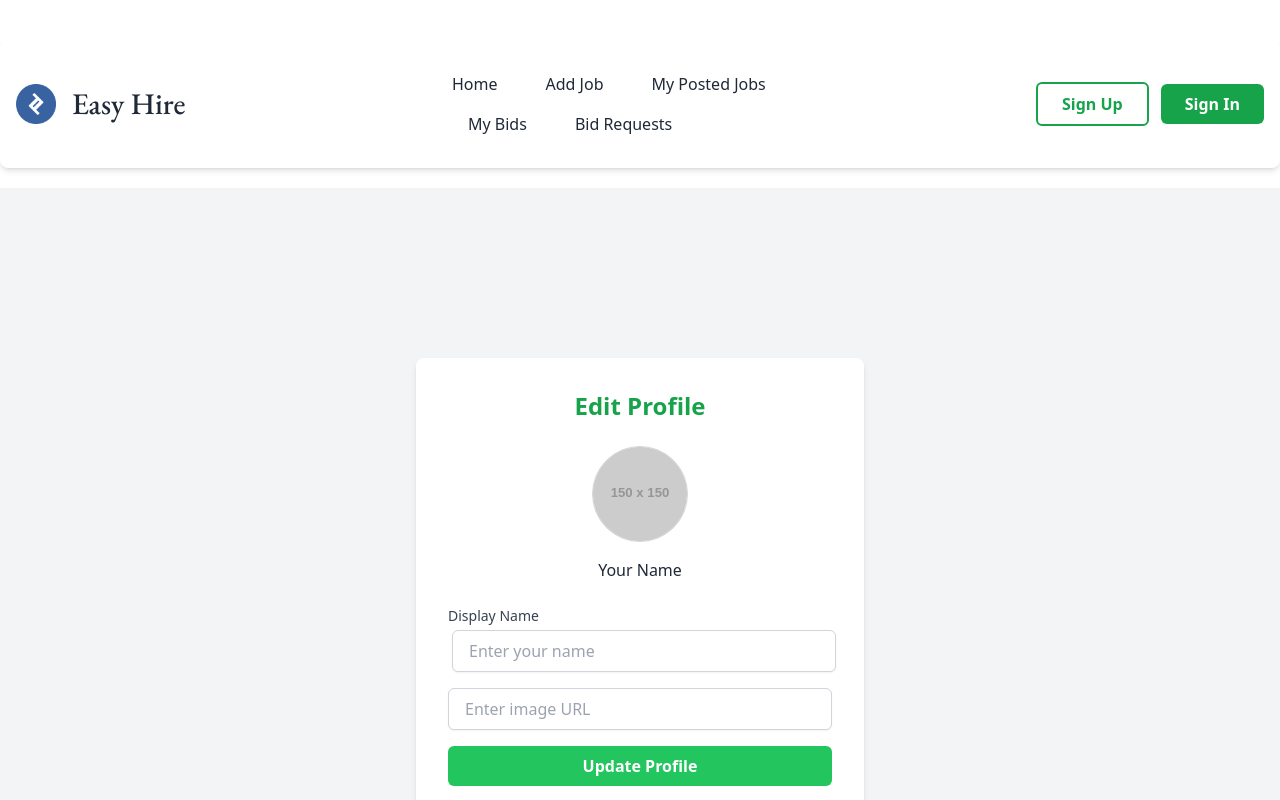
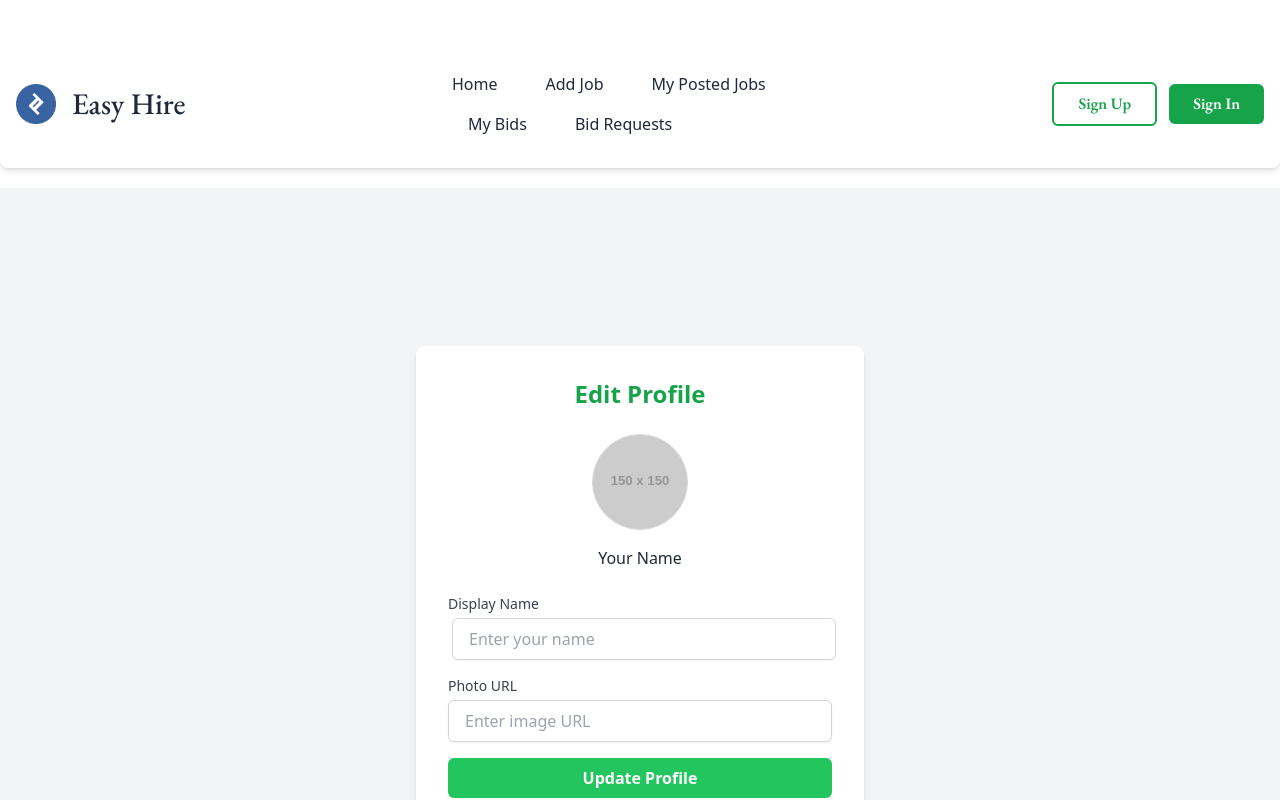
Before and after one commit to Sohelrana2815/easy-hire-front-end, a React (Vite) app: page /editProfile in a window 1280 px wide. Shown: the top 800 px of the page. Built offline with nearby package versions, Linux system fonts and the light colour scheme; no server answers.

Commit message:
successfully dynamically update the user profile info

```diff
--- a/src/Pages/EditProfile/EditProfile.jsx
+++ b/src/Pages/EditProfile/EditProfile.jsx
@@ -1,9 +1,18 @@
-import { useState } from "react";
+import { useEffect, useState } from "react";
 import useAuth from "../../Hooks/useAuth";
 import Swal from "sweetalert2";
 
 const EditProfile = () => {
   const { user, updateUserProfile } = useAuth(); // Custom hook for get user data
+
+  useEffect(() => {
+    // Set initial values from "user"
+
+    if (user) {
+      setName(user.displayName || "");
+      setPhotoURL(user.photoURL || "");
+    }
+  }, [user]);
 
   const [name, setName] = useState(user?.displayName || "");
   const [photoURL, setPhotoURL] = useState(user?.photoURL || "");
@@ -39,12 +48,12 @@ const EditProfile = () => {
           </h1>
           <div className="flex flex-col items-center mb-6">
             <img
-              src={user?.photoURL || "https://via.placeholder.com/150"}
+              src={photoURL || "https://via.placeholder.com/150"}
               alt="Profile"
               className="w-24 h-24 rounded-full object-cover mb-4 border border-gray-300"
             />
 
-            <p>{user?.displayName || "Your Name"}</p>
+            <p>{name || "Your Name"}</p>
           </div>
           <form onSubmit={handleSubmit} className="space-y-4">
             <div>
@@ -68,7 +77,9 @@ const EditProfile = () => {
               <label
                 htmlFor="photoURL"
                 className="block text-sm font-medium text-gray-700"
-              ></label>
+              >
+                Photo URL
+              </label>
               <input
                 type="url"
                 id="photoURL"
--- a/src/Shared/ResponsiveNavbar/ResponsiveNavbar.jsx
+++ b/src/Shared/ResponsiveNavbar/ResponsiveNavbar.jsx
@@ -193,12 +193,12 @@ const ResponsiveNavbar = () => {
               <>
                 {" "}
                 <Link to="/signUp">
-                  <button className="px-6 py-2 border-2 border-green-600 text-green-600 font-semibold rounded-md transition duration-200 hover:bg-green-600 hover:text-white">
+                  <button className="px-6 py-2 border-2 border-green-600 text-green-600 font-semibold rounded-md transition duration-200 hover:bg-green-600 font-EbGaramond hover:text-white">
                     Sign Up
                   </button>
                 </Link>
                 <Link to="/signIn">
-                  <button className="px-6 py-2 bg-green-600 text-white font-semibold rounded-md transition duration-200 hover:bg-green-700">
+                  <button className="px-6 py-2 font-EbGaramond bg-green-600 text-white font-semibold rounded-md transition duration-200 hover:bg-green-700">
                     Sign In
                   </button>
                 </Link>
```
